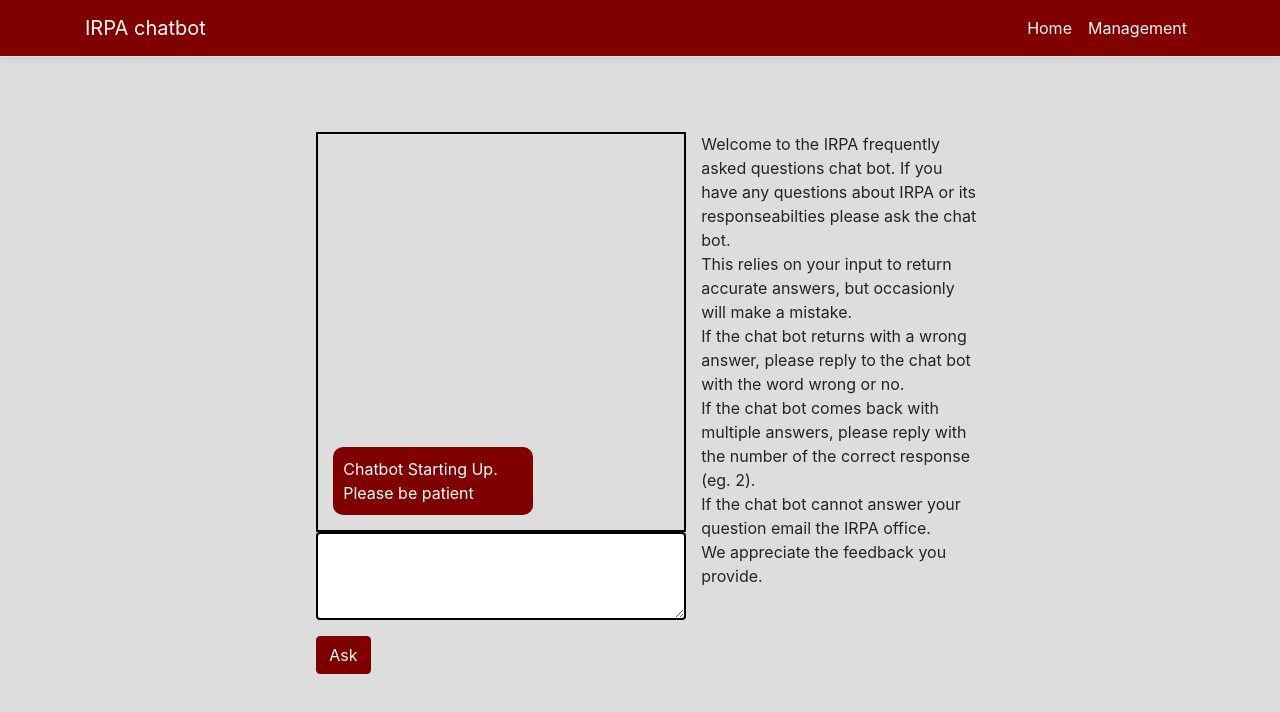
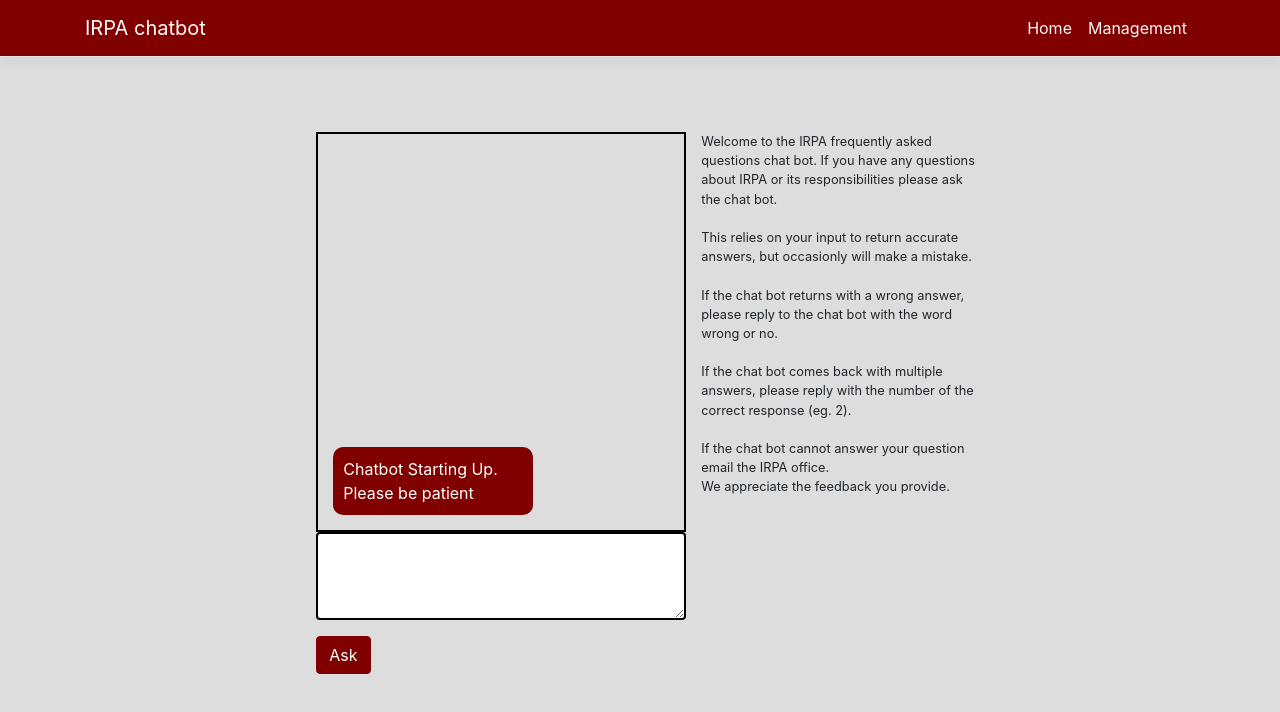
Before and after one commit to mussersl/SeniorProject, a React (Create React App) app in the folder ClientApp/: page / in a window 1280 px wide. Shown: the top 712 px of the page. Built offline with nearby package versions, Linux system fonts and the light colour scheme; no server answers.

Commit message:
Formatting

```diff
--- a/ClientApp/src/components/Home.js
+++ b/ClientApp/src/components/Home.js
@@ -168,10 +168,14 @@ export class Home extends Component {
                       <button id="ask-button" class="btn btn-primary" type="submit" onClick={this.askButton.bind(this)}>Ask</button>
                   </div>
                   <div id="instructions" class="col-3">
-                      <div class="row">Welcome to the IRPA frequently asked questions chat bot. If you have any questions about IRPA or its responseabilties please ask the chat bot.</div>
+                      <div class="row">Welcome to the IRPA frequently asked questions chat bot. If you have any questions about IRPA or its responsibilities please ask the chat bot.</div>
+                      <br/>
                       <div class="row">This relies on your input to return accurate answers, but occasionly will make a mistake.</div>
+                      <br />
                       <div class="row">If the chat bot returns with a wrong answer, please reply to the chat bot with the word wrong or no.</div>
+                      <br />
                       <div class="row">If the chat bot comes back with multiple answers, please reply with the number of the correct response (eg. 2).</div>
+                      <br />
                       <div class="row">If the chat bot cannot answer your question email the IRPA office.</div>
                       <div class="row">We appreciate the feedback you provide.</div>
                   </div>
--- a/ClientApp/src/custom.css
+++ b/ClientApp/src/custom.css
@@ -122,6 +122,6 @@ a.navbar-brand {
     min-width: 400px !important;
 }
 
-#instructions{
-
+#instructions {
+    font-size: 80%;
 }
```
